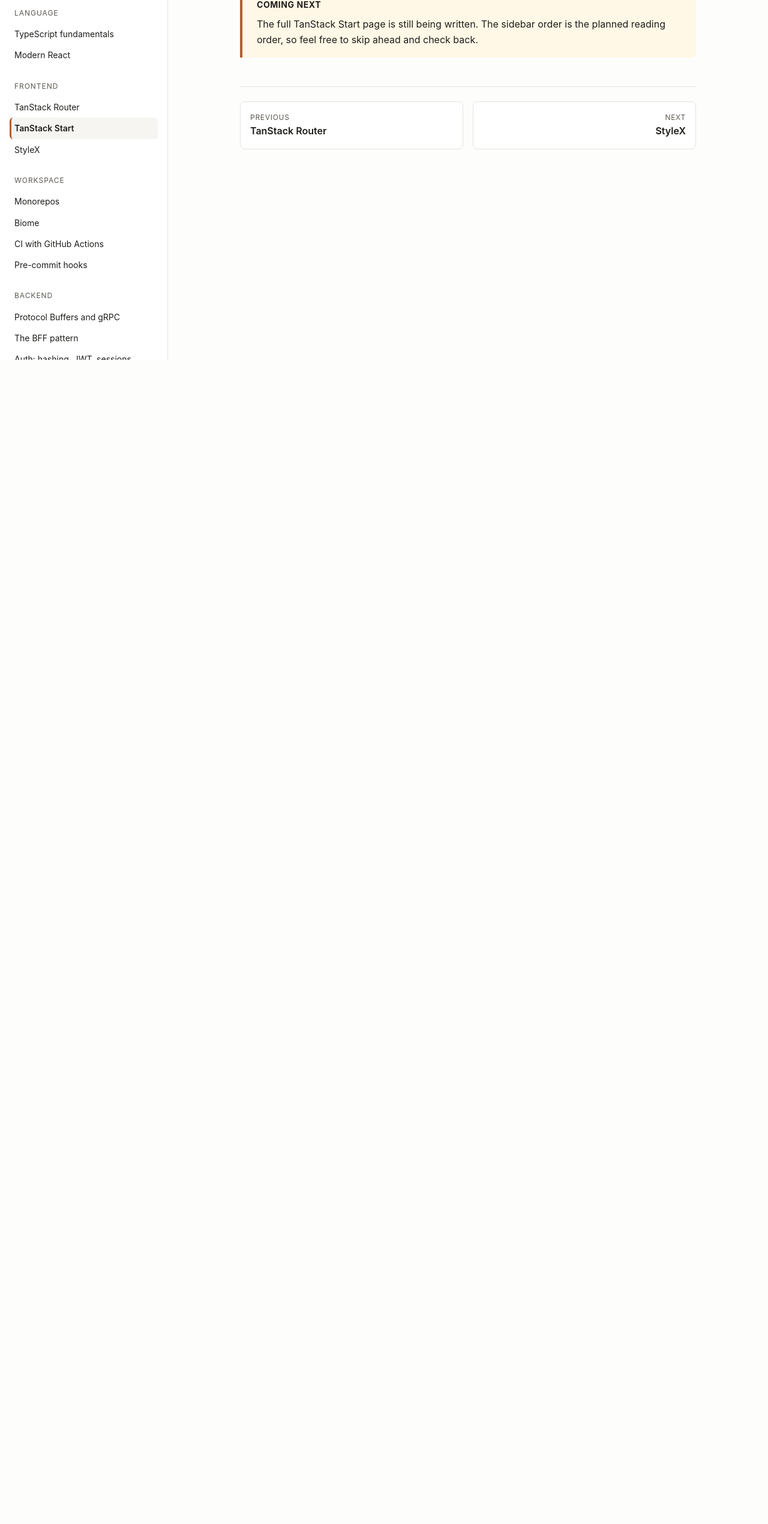
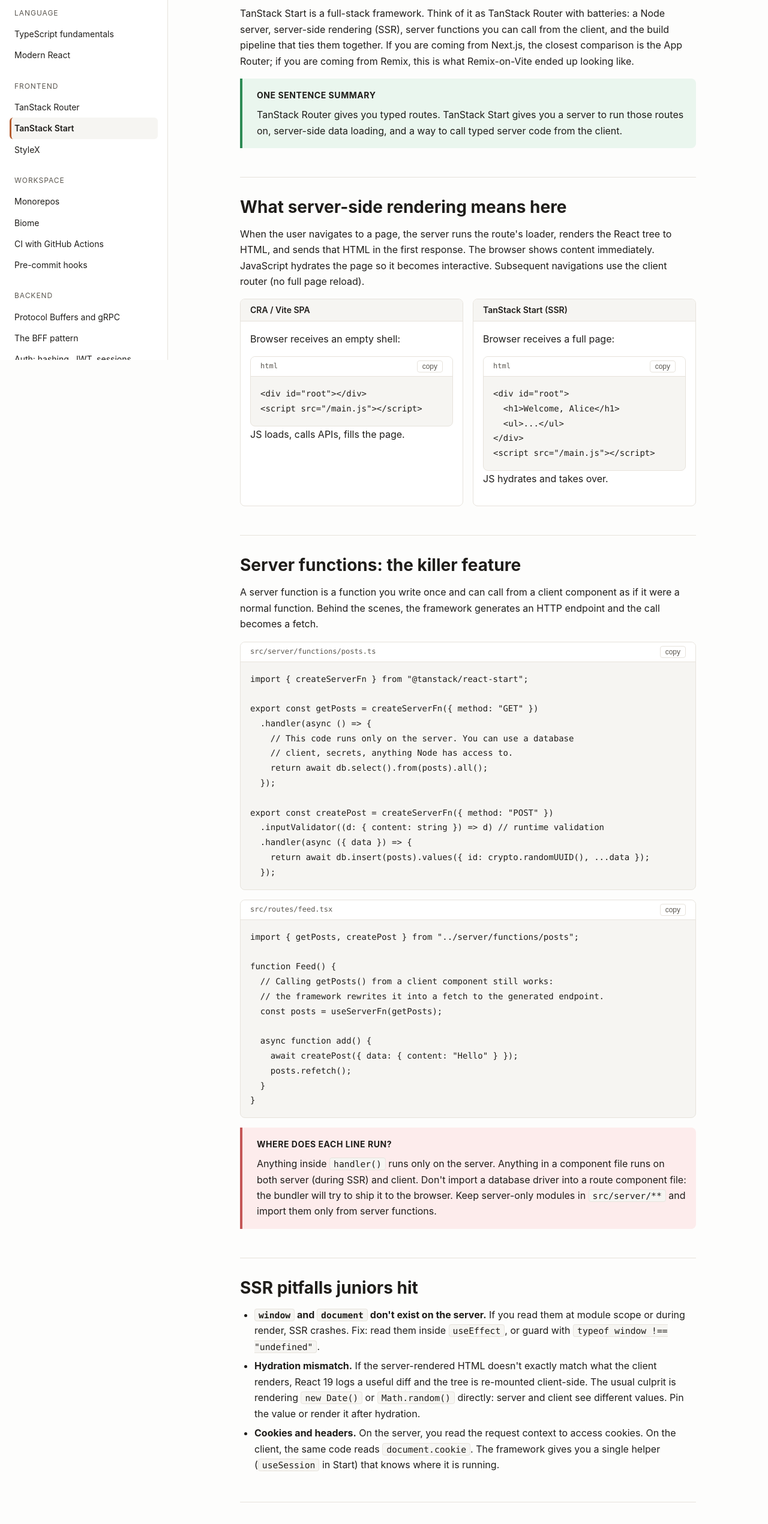
Before and after one commit to edriso/modern-fullstack-by-example, a React (Vite) app: page /tanstack-start in a window 1280 px wide. Shown: the part 200-2741 px from the top of the page at 60% size. Before the commit the page ends 800 px from the top, so only its background shows below. Built offline with nearby package versions, Linux system fonts and the light colour scheme.

Commit message:
docs: TanStack Start page

```diff
--- a/src/routes/tanstack-start.tsx
+++ b/src/routes/tanstack-start.tsx
@@ -1,5 +1,7 @@
 import { createFileRoute } from "@tanstack/react-router";
-import { Stub } from "../components/Stub";
+import { Callout } from "../components/Callout";
+import { CodeBlock } from "../components/CodeBlock";
+import { Compare } from "../components/Compare";
 import { TopicLayout } from "../components/TopicLayout";
 
 export const Route = createFileRoute("/tanstack-start")({
@@ -12,9 +14,190 @@
 			slug="/tanstack-start"
 			group="Frontend"
 			title="TanStack Start"
-			tagline="SSR, server functions, and how the BFF pattern fits in."
+			tagline="A full-stack React framework built around TanStack Router, with SSR and server functions."
 		>
-			<Stub what="TanStack Start" />
+			<p>
+				TanStack Start is a full-stack framework. Think of it as TanStack Router with
+				batteries: a Node server, server-side rendering (SSR), server functions you can
+				call from the client, and the build pipeline that ties them together. If you
+				are coming from Next.js, the closest comparison is the App Router; if you are
+				coming from Remix, this is what Remix-on-Vite ended up looking like.
+			</p>
+
+			<Callout kind="tip" title="One sentence summary">
+				<p>
+					TanStack Router gives you typed routes. TanStack Start gives you a server to
+					run those routes on, server-side data loading, and a way to call typed server
+					code from the client.
+				</p>
+			</Callout>
+
+			<h2>What server-side rendering means here</h2>
+			<p>
+				When the user navigates to a page, the server runs the route's loader, renders
+				the React tree to HTML, and sends that HTML in the first response. The browser
+				shows content immediately. JavaScript hydrates the page so it becomes interactive.
+				Subsequent navigations use the client router (no full page reload).
+			</p>
+			<Compare
+				left={{
+					title: "CRA / Vite SPA",
+					body: (
+						<>
+							<p>Browser receives an empty shell:</p>
+							<CodeBlock lang="html">{`<div id="root"></div>
+<script src="/main.js"></script>`}</CodeBlock>
+							<p>JS loads, calls APIs, fills the page.</p>
+						</>
+					),
+				}}
+				right={{
+					title: "TanStack Start (SSR)",
+					body: (
+						<>
+							<p>Browser receives a full page:</p>
+							<CodeBlock lang="html">{`<div id="root">
+  <h1>Welcome, Alice</h1>
+  <ul>...</ul>
+</div>
+<script src="/main.js"></script>`}</CodeBlock>
+							<p>JS hydrates and takes over.</p>
+						</>
+					),
+				}}
+			/>
+
+			<h2>Server functions: the killer feature</h2>
+			<p>
+				A server function is a function you write once and can call from a client
+				component as if it were a normal function. Behind the scenes, the framework
+				generates an HTTP endpoint and the call becomes a fetch.
+			</p>
+			<CodeBlock lang="tsx" filename="src/server/functions/posts.ts">{`import { createServerFn } from "@tanstack/react-start";
+
+export const getPosts = createServerFn({ method: "GET" })
+  .handler(async () => {
+    // This code runs only on the server. You can use a database
+    // client, secrets, anything Node has access to.
+    return await db.select().from(posts).all();
+  });
+
+export const createPost = createServerFn({ method: "POST" })
+  .inputValidator((d: { content: string }) => d) // runtime validation
+  .handler(async ({ data }) => {
+    return await db.insert(posts).values({ id: crypto.randomUUID(), ...data });
+  });`}</CodeBlock>
+
+			<CodeBlock lang="tsx" filename="src/routes/feed.tsx">{`import { getPosts, createPost } from "../server/functions/posts";
+
+function Feed() {
+  // Calling getPosts() from a client component still works:
+  // the framework rewrites it into a fetch to the generated endpoint.
+  const posts = useServerFn(getPosts);
+
+  async function add() {
+    await createPost({ data: { content: "Hello" } });
+    posts.refetch();
+  }
+}`}</CodeBlock>
+			<Callout kind="warn" title="Where does each line run?">
+				<p>
+					Anything inside <code>handler()</code> runs only on the server. Anything in a
+					component file runs on both server (during SSR) and client. Don't import a
+					database driver into a route component file: the bundler will try to ship it
+					to the browser. Keep server-only modules in <code>src/server/**</code> and
+					import them only from server functions.
+				</p>
+			</Callout>
+
+			<h2>SSR pitfalls juniors hit</h2>
+			<ul>
+				<li>
+					<strong><code>window</code> and <code>document</code> don't exist on the
+					server.</strong> If you read them at module scope or during render, SSR
+					crashes. Fix: read them inside <code>useEffect</code>, or guard with
+					{" "}
+					<code>typeof window !== "undefined"</code>.
+				</li>
+				<li>
+					<strong>Hydration mismatch.</strong> If the server-rendered HTML doesn't
+					exactly match what the client renders, React 19 logs a useful diff and the
+					tree is re-mounted client-side. The usual culprit is rendering{" "}
+					<code>new Date()</code> or <code>Math.random()</code> directly: server and
+					client see different values. Pin the value or render it after hydration.
+				</li>
+				<li>
+					<strong>Cookies and headers.</strong> On the server, you read the request
+					context to access cookies. On the client, the same code reads
+					{" "}
+					<code>document.cookie</code>. The framework gives you a single helper
+					(<code>useSession</code> in Start) that knows where it is running.
+				</li>
+			</ul>
+
+			<h2>Where the BFF pattern shows up</h2>
+			<p>
+				Many apps put authentication on the server side of TanStack Start (cookies,
+				sessions) and forward the call to a separate backend over HTTP or gRPC. The
+				server function is the BFF: a thin layer that knows the user's identity, talks
+				to the real backend on their behalf, and returns shaped data to the client. See
+				the <a href="/bff">BFF page</a> for the full story.
+			</p>
+
+			<h2>Comparing with Next.js, briefly</h2>
+			<table>
+				<thead>
+					<tr>
+						<th></th>
+						<th>Next.js App Router</th>
+						<th>TanStack Start</th>
+					</tr>
+				</thead>
+				<tbody>
+					<tr>
+						<td>Routing</td>
+						<td>Folder-based, server components by default</td>
+						<td>File-based via TanStack Router, client components by default</td>
+					</tr>
+					<tr>
+						<td>Server code in components</td>
+						<td>Yes, RSC</td>
+						<td>No (yet). Server-only code goes in server functions.</td>
+					</tr>
+					<tr>
+						<td>Type safety of params</td>
+						<td>Mostly hand-written</td>
+						<td>Generated by the router plugin</td>
+					</tr>
+					<tr>
+						<td>Build tool</td>
+						<td>Turbopack/webpack</td>
+						<td>Vite</td>
+					</tr>
+				</tbody>
+			</table>
+
+			<h2>Common interview questions</h2>
+			<ul>
+				<li>
+					<strong>What does SSR get you that an SPA doesn't?</strong> Faster first
+					paint with real content, better SEO, and the ability to set HTTP status
+					codes (404, 401) per route. The cost is server CPU per request and a more
+					complex deploy.
+				</li>
+				<li>
+					<strong>What is a server function?</strong> A typed function declared on the
+					server, importable from the client. The framework rewrites the import into
+					an HTTP endpoint plus a fetch. Argument and return types are shared, so the
+					call site has full type information.
+				</li>
+				<li>
+					<strong>Why is hydration tricky?</strong> The client React tree must match
+					the server-rendered HTML on the first render. Anything that depends on
+					real-time values (Date, Math.random, browser-only APIs) needs to be rendered
+					after the first paint or pinned to a stable value.
+				</li>
+			</ul>
 		</TopicLayout>
 	);
 }
```
